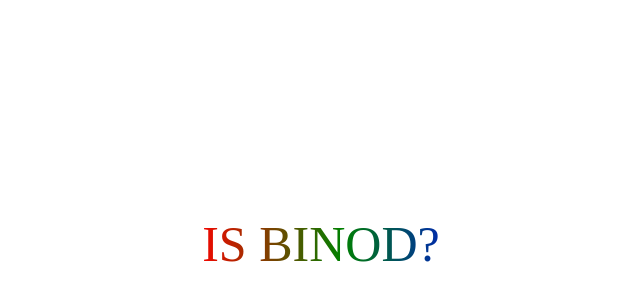
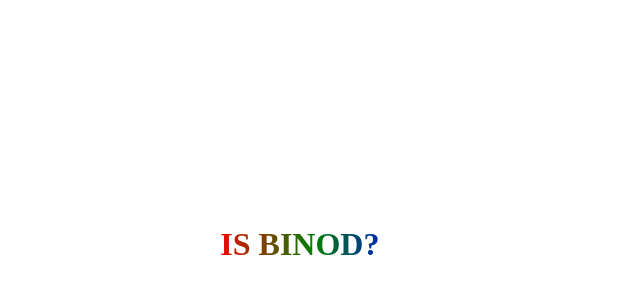
Before and after one commit to AshAman999/binod, a plain HTML site: page index.html in a window 1280 px wide. Shown: the part 156-456 px from the top of the page, without its empty margins (385-1025 px from the left). Drawn offline with Linux system fonts and the light colour scheme.

Commit message:
binod binod
binod

```diff
--- a/style.css
+++ b/style.css
@@ -7,7 +7,8 @@ h1{
  	transform: translate(-50%,-50%);
  	text-transform: uppercase;
  	font-family: 'Roberto';
- 	font-weight: lighter;
+ font-weight: 900
+
  	font-size: 50px;
  	background-image: linear-gradient(90deg,RED,green,blue);
  	background-repeat: no-repeat;
```
